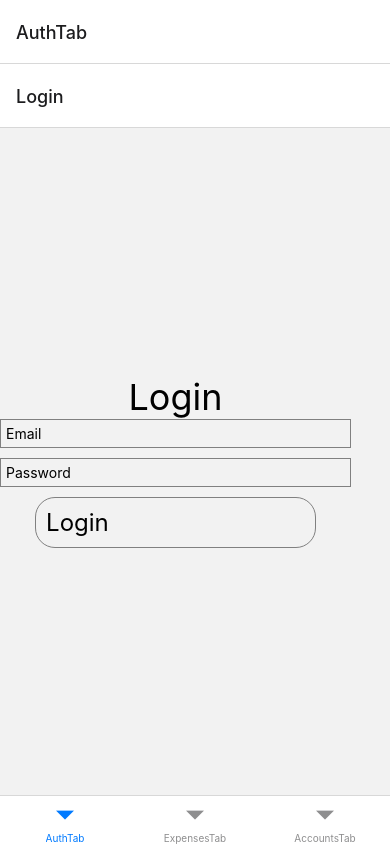
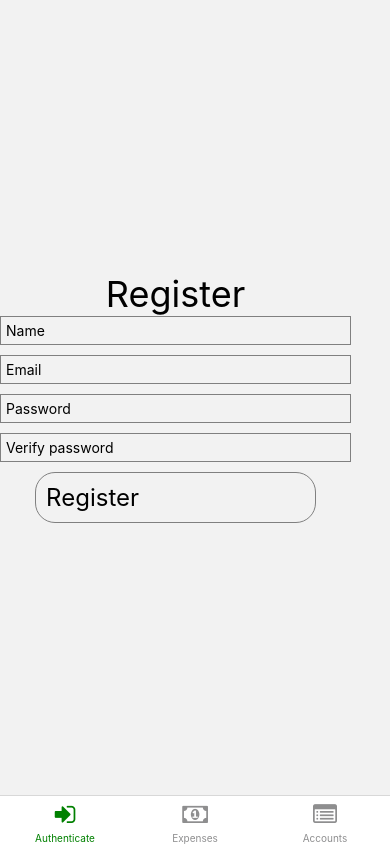
Before and after one commit to adrianhansa/smart-budgeting-rn, a React Native app: screen / in a window 390 px wide. Built offline with nearby package versions, Linux system fonts and the light colour scheme.

Commit message:
Add icons and style them to the bottom tab navigation

```diff
--- a/package.json
+++ b/package.json
@@ -8,6 +8,7 @@
     "eject": "expo eject"
   },
   "dependencies": {
+    "@expo/vector-icons": "^12.0.5",
     "@react-native-async-storage/async-storage": "^1.15.7",
     "@react-navigation/bottom-tabs": "^6.0.5",
     "@react-navigation/native": "^6.0.2",
--- a/src/navigation/AppNavigation.js
+++ b/src/navigation/AppNavigation.js
@@ -11,13 +11,14 @@ import EditExpense from "../screens/expenses/EditExpense";
 import Accounts from "../screens/accounts/Accounts";
 import AddAccount from "../screens/accounts/AddAccount";
 import EditAccount from "../screens/accounts/EditAccount";
+import { FontAwesome } from "@expo/vector-icons";
 
 const Tab = createBottomTabNavigator();
 const Stack = createStackNavigator();
 
 const ExpensesStack = () => {
   return (
-    <Stack.Navigator>
+    <Stack.Navigator screenOptions={{ headerShown: false }}>
       <Stack.Screen component={Expenses} name="ExpensesScreen" />
       <Stack.Screen component={AddExpense} name="AddExpenseScreen" />
       <Stack.Screen component={EditExpense} name="EditExpenseScreen" />
@@ -27,7 +28,7 @@ const ExpensesStack = () => {
 
 const AccountStack = () => {
   return (
-    <Stack.Navigator>
+    <Stack.Navigator screenOptions={{ headerShown: false }}>
       <Stack.Screen component={Accounts} name="Accounts" />
       <Stack.Screen component={AddAccount} name="AddAccount" />
       <Stack.Screen component={EditAccount} name="EditAccount" />
@@ -37,9 +38,9 @@ const AccountStack = () => {
 
 const AuthStack = () => {
   return (
-    <Stack.Navigator>
+    <Stack.Navigator screenOptions={{ headerShown: false }}>
+      <Stack.Screen component={Register} name="Register" />
       <Stack.Screen component={Login} name="Login" />
-      <Stack.Screen component={Register} name="Register" />
     </Stack.Navigator>
   );
 };
@@ -47,10 +48,28 @@ const AuthStack = () => {
 const AppNavigation = () => {
   return (
     <NavigationContainer>
-      <Tab.Navigator>
-        <Tab.Screen name="AuthTab" component={AuthStack} />
-        <Tab.Screen name="ExpensesTab" component={ExpensesStack} />
-        <Tab.Screen name="AccountsTab" component={AccountStack} />
+      <Tab.Navigator
+        screenOptions={({ route }) => ({
+          headerShown: false,
+          tabBarActiveTintColor: "green",
+          tabBarIcon: ({ focused, color }) => {
+            focused ? (color = "green") : "black";
+            let iconName;
+            if (route.name === "Authenticate") {
+              iconName = "sign-in";
+            } else if (route.name === "Expenses") {
+              iconName = "money";
+            } else if (route.name === "Accounts") {
+              iconName = "list-alt";
+            }
+
+            return <FontAwesome name={iconName} size={24} color={color} />;
+          },
+        })}
+      >
+        <Tab.Screen name="Authenticate" component={AuthStack} />
+        <Tab.Screen name="Expenses" component={ExpensesStack} />
+        <Tab.Screen name="Accounts" component={AccountStack} />
       </Tab.Navigator>
     </NavigationContainer>
   );
```
Also changed, not shown: 1 other file (tests, documents, lock files or other folders).
